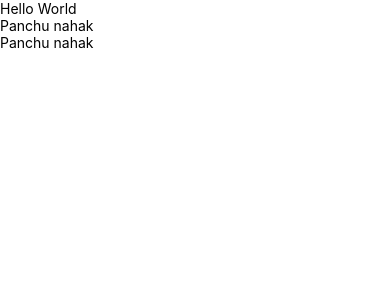
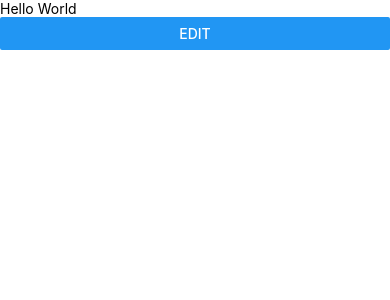
Before and after one commit to bibhuti9/taskManagement, a React Native app: screen / in a window 390 px wide. Shown: the top 300 px of the page. Built offline with nearby package versions, Linux system fonts and the light colour scheme.

Commit message:
add button

```diff
--- a/App.tsx
+++ b/App.tsx
@@ -1,11 +1,12 @@
 import React from 'react';
-import {Text, View} from 'react-native';
+import {Button, Text, View} from 'react-native';
 export default function App() {
   return (
     <View>
       <Text>Hello World</Text>
-      <Text>Panchu nahak</Text>
-      <Text>Panchu nahak</Text>
+      <View>
+        <Button title="Edit" />
+      </View>
     </View>
   );
 }
```
